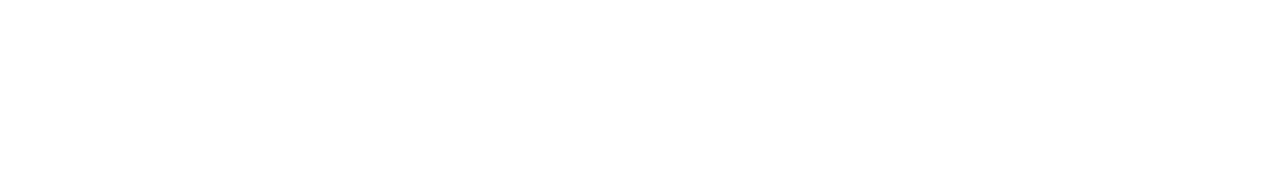
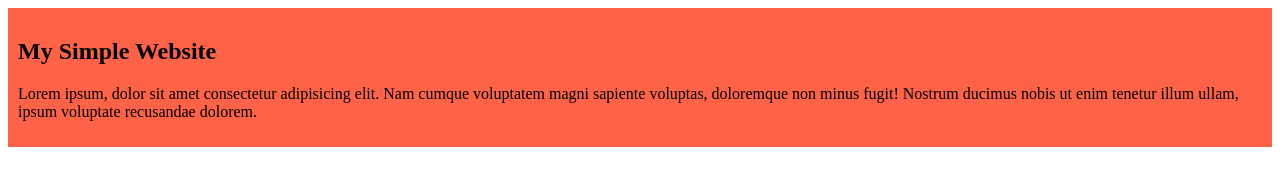
Before and after one commit to rakhibul07/my-simple-website, a plain HTML site: page index.html in a window 1280 px wide. Drawn offline with Linux system fonts and the light colour scheme.

Commit message:
added the css file

```diff
--- a/index.html
+++ b/index.html
@@ -4,8 +4,12 @@
     <meta charset="UTF-8">
     <meta name="viewport" content="width=device-width, initial-scale=1.0">
     <title>My Simple Website</title>
+    <link rel="stylesheet" href="style/blog.css">
 </head>
 <body>
-
+    <div>
+        <h2>My Simple Website</h2>
+        <p>Lorem ipsum, dolor sit amet consectetur adipisicing elit. Nam cumque voluptatem magni sapiente voluptas, doloremque non minus fugit! Nostrum ducimus nobis ut enim tenetur illum ullam, ipsum voluptate recusandae dolorem.</p>
+    </div>
 </body>
 </html>
--- /dev/null
+++ b/style/blog.css
@@ -0,0 +1,4 @@
+div{
+    background-color: tomato;
+    padding: 10px;
+}
```
